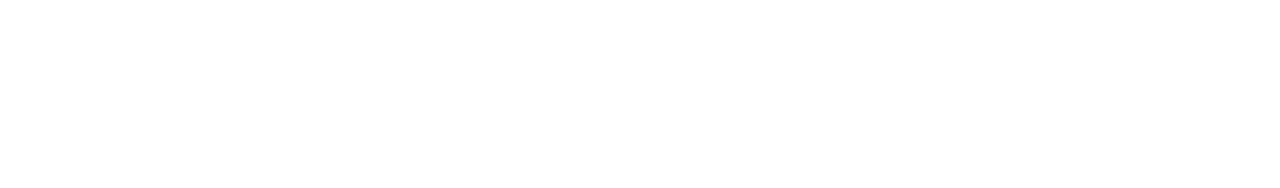
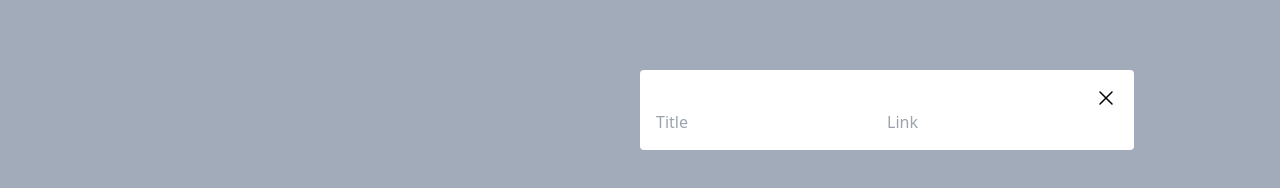
Before and after one commit to Mohdfaraz21/Brainlog-fe, a React (Vite) app: page / in a window 1280 px wide. Shown: the part 290-478 px from the top of the page. Built offline with nearby package versions, Linux system fonts and the light colour scheme.

Commit message:
addeing svgs

```diff
--- a/src/App.tsx
+++ b/src/App.tsx
@@ -1,5 +1,6 @@
 import { Button } from "./components/Button";
 import { Card } from "./components/Card";
+import { CreateContentModal } from "./components/CreateContentModal";
 import { PlusIcon } from "./icons/PlusIcon";
 import { ShareIcon } from "./icons/ShareIcon";
 
@@ -27,6 +28,7 @@
           type="youtube"
         />
       </div>
+      <CreateContentModal open={true} onClose={() => {}} />
     </>
   );
 }
--- /dev/null
+++ b/src/icons/CrossIcon.tsx
@@ -0,0 +1,6 @@
+export function CrossIcon() {
+      return <svg xmlns="http://www.w3.org/2000/svg" fill="none" viewBox="0 0 24 24" strokeWidth="1.5" stroke="currentColor" className="size-6">
+  <path strokeLinecap="round" strokeLinejoin="round" d="M6 18 18 6M6 6l12 12" />
+</svg>
+
+}
```
